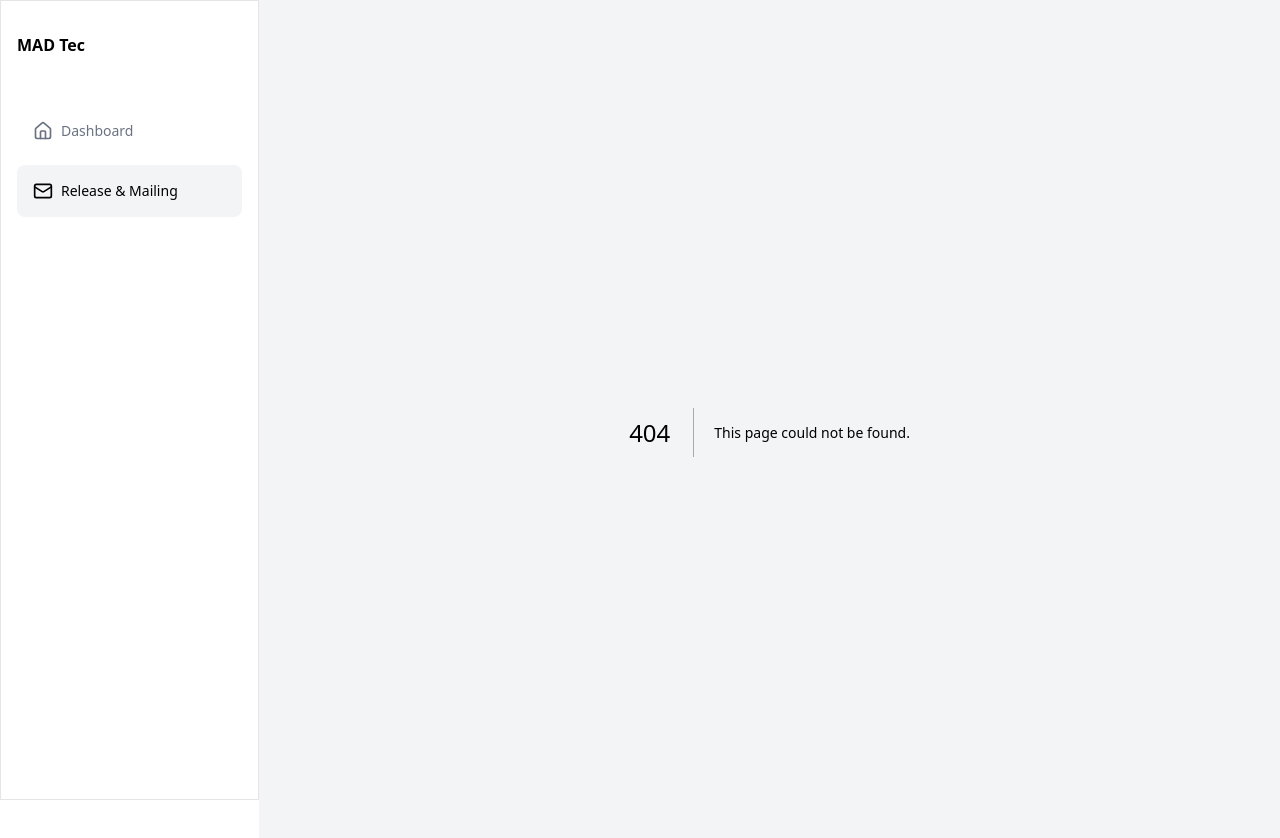
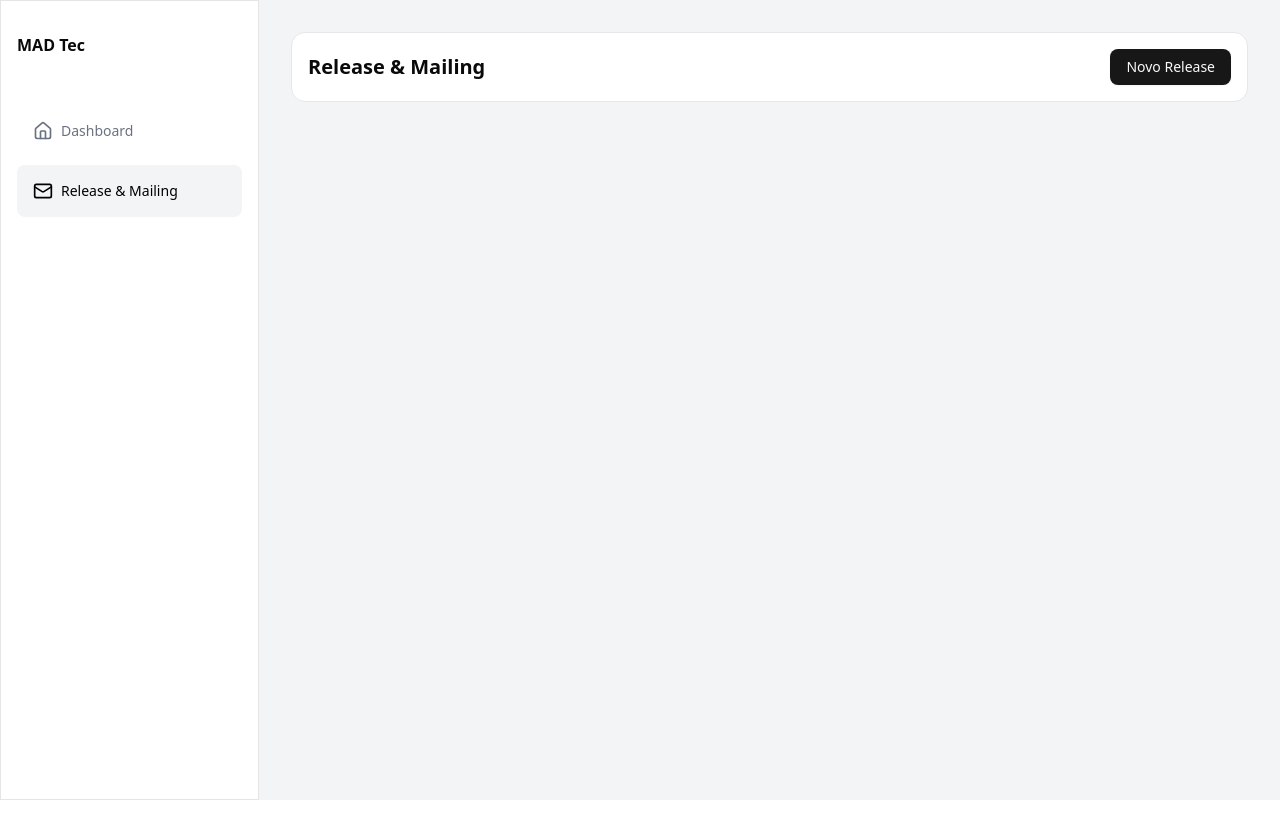
Before and after one commit to lucasbazev/mad-tec-release-mailing, a Next.js app: page /release-mailing in a window 1280 px wide. Before the commit this address had no page. Shown: the top 838 px of the page. After the commit the page ends 800 px from the top, so only its background shows below. Built offline with nearby package versions, Linux system fonts and the light colour scheme.

Commit message:
feat: release and mailing page

```diff
--- a/app/page.tsx
+++ b/app/page.tsx
@@ -1,7 +1,14 @@
+import { PageHeader } from "@/components/app/PageHeader";
+
 export default function Home() {
   return (
-    <div className="flex items-center justify-center h-screen">
-      <h1 className="text-3xl">MAD.tec Release & Maliling</h1>
+    <div>
+      <PageHeader title="Dashboard" />
+
+      <p>
+        Bem-vindo à MAD Tec, startup brasileira e plataforma revolucionária de
+        monitoramento, análise e distribuição de informações em tempo real.
+      </p>
     </div>
   );
 }
--- /dev/null
+++ b/app/release-mailing/page.tsx
@@ -0,0 +1,13 @@
+"use client";
+import { PageHeader } from "@/components/app/PageHeader";
+
+export default function ReleaseMailingPage() {
+  const actionButton = [
+    {
+      children: "Novo Release",
+      onClick: () => {},
+    },
+  ];
+
+  return <PageHeader title="Release & Mailing" buttonProps={actionButton} />;
+}
--- /dev/null
+++ b/components/app/LoadingSpinner/index.tsx
@@ -0,0 +1,38 @@
+import { cn } from "@/lib/utils";
+
+export interface ISVGProps extends React.SVGProps<SVGSVGElement> {
+  size?: number;
+  className?: string;
+}
+
+export const LoadingSpinner = ({
+  size = 24,
+  className,
+  ...props
+}: ISVGProps) => {
+  return (
+    <svg
+      xmlns="http://www.w3.org/2000/svg"
+      width={size}
+      height={size}
+      {...props}
+      viewBox="0 0 24 24"
+      fill="none"
+      stroke="currentColor"
+      strokeWidth="2"
+      strokeLinecap="round"
+      strokeLinejoin="round"
+      className={cn("animate-spin", className)}
+    >
+      <path d="M21 12a9 9 0 1 1-6.219-8.56" />
+    </svg>
+  );
+};
+
+export function LoadingSpinnerFullScreen() {
+  return (
+    <div className="flex items-center justify-center h-screen">
+      <LoadingSpinner size={48} className="text-brand-primary" />
+    </div>
+  );
+}
--- /dev/null
+++ b/components/app/PageHeader/index.tsx
@@ -0,0 +1,41 @@
+import { Button } from "@/components/ui/button";
+import { LoadingSpinner } from "@/components/app/LoadingSpinner";
+import { MobileMenu } from "../Menu";
+
+interface IPageHeader {
+  title: string;
+  buttonProps?: React.ComponentProps<"button">[];
+  loadingAction?: boolean;
+}
+
+export const PageHeader = ({
+  title,
+  buttonProps,
+  loadingAction,
+}: IPageHeader) => {
+  return (
+    <div className="w-full flex items-center justify-between mb-16 bg-white border border-gray-200 p-4 rounded-xl">
+      <div>
+        <MobileMenu />
+        <p className="text-xl font-bold mt-8 xl:mt-0">{title}</p>
+      </div>
+
+      {!!buttonProps && (
+        <div className="flex gap-x-1 md:gap-x-4">
+          {loadingAction ? (
+            <LoadingSpinner />
+          ) : (
+            buttonProps.map(
+              (button, index) =>
+                !!button && (
+                  <Button key={`header_action_button_${index}`} {...button}>
+                    {button.children}
+                  </Button>
+                ),
+            )
+          )}
+        </div>
+      )}
+    </div>
+  );
+};
--- a/components/ui/sheet.tsx
+++ b/components/ui/sheet.tsx
@@ -1,31 +1,33 @@
-"use client"
+"use client";
 
-import * as React from "react"
-import * as SheetPrimitive from "@radix-ui/react-dialog"
-import { XIcon } from "lucide-react"
+import * as React from "react";
+import * as SheetPrimitive from "@radix-ui/react-dialog";
+import { XIcon } from "lucide-react";
 
-import { cn } from "@/lib/utils"
+import { cn } from "@/lib/utils";
 
-function Sheet({ ...props }: React.ComponentProps<typeof SheetPrimitive.Root>) {
-  return <SheetPrimitive.Root data-slot="sheet" {...props} />
+export type SheetProps = React.ComponentProps<typeof SheetPrimitive.Root>;
+
+function Sheet({ ...props }: SheetProps) {
+  return <SheetPrimitive.Root data-slot="sheet" {...props} />;
 }
 
 function SheetTrigger({
   ...props
 }: React.ComponentProps<typeof SheetPrimitive.Trigger>) {
-  return <SheetPrimitive.Trigger data-slot="sheet-trigger" {...props} />
+  return <SheetPrimitive.Trigger data-slot="sheet-trigger" {...props} />;
 }
 
 function SheetClose({
   ...props
 }: React.ComponentProps<typeof SheetPrimitive.Close>) {
-  return <SheetPrimitive.Close data-slot="sheet-close" {...props} />
+  return <SheetPrimitive.Close data-slot="sheet-close" {...props} />;
 }
 
 function SheetPortal({
   ...props
 }: React.ComponentProps<typeof SheetPrimitive.Portal>) {
-  return <SheetPrimitive.Portal data-slot="sheet-portal" {...props} />
+  return <SheetPrimitive.Portal data-slot="sheet-portal" {...props} />;
 }
 
 function SheetOverlay({
@@ -37,11 +39,11 @@ function SheetOverlay({
       data-slot="sheet-overlay"
       className={cn(
         "data-[state=open]:animate-in data-[state=closed]:animate-out data-[state=closed]:fade-out-0 data-[state=open]:fade-in-0 fixed inset-0 z-50 bg-black/50",
-        className
+        className,
       )}
       {...props}
     />
-  )
+  );
 }
 
 function SheetContent({
@@ -50,7 +52,7 @@ function SheetContent({
   side = "right",
   ...props
 }: React.ComponentProps<typeof SheetPrimitive.Content> & {
-  side?: "top" | "right" | "bottom" | "left"
+  side?: "top" | "right" | "bottom" | "left";
 }) {
   return (
     <SheetPortal>
@@ -67,7 +69,7 @@ function SheetContent({
             "data-[state=closed]:slide-out-to-top data-[state=open]:slide-in-from-top inset-x-0 top-0 h-auto border-b",
           side === "bottom" &&
             "data-[state=closed]:slide-out-to-bottom data-[state=open]:slide-in-from-bottom inset-x-0 bottom-0 h-auto border-t",
-          className
+          className,
         )}
         {...props}
       >
@@ -78,7 +80,7 @@ function SheetContent({
         </SheetPrimitive.Close>
       </SheetPrimitive.Content>
     </SheetPortal>
-  )
+  );
 }
 
 function SheetHeader({ className, ...props }: React.ComponentProps<"div">) {
@@ -88,7 +90,7 @@ function SheetHeader({ className, ...props }: React.ComponentProps<"div">) {
       className={cn("flex flex-col gap-1.5 p-4", className)}
       {...props}
     />
-  )
+  );
 }
 
 function SheetFooter({ className, ...props }: React.ComponentProps<"div">) {
@@ -98,7 +100,7 @@ function SheetFooter({ className, ...props }: React.ComponentProps<"div">) {
       className={cn("mt-auto flex flex-col gap-2 p-4", className)}
       {...props}
     />
-  )
+  );
 }
 
 function SheetTitle({
@@ -111,7 +113,7 @@ function SheetTitle({
       className={cn("text-foreground font-semibold", className)}
       {...props}
     />
-  )
+  );
 }
 
 function SheetDescription({
@@ -124,7 +126,7 @@ function SheetDescription({
       className={cn("text-muted-foreground text-sm", className)}
       {...props}
     />
-  )
+  );
 }
 
 export {
@@ -136,4 +138,4 @@ export {
   SheetFooter,
   SheetTitle,
   SheetDescription,
-}
+};
```
